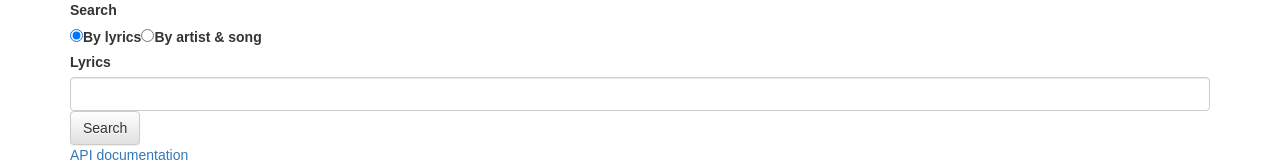
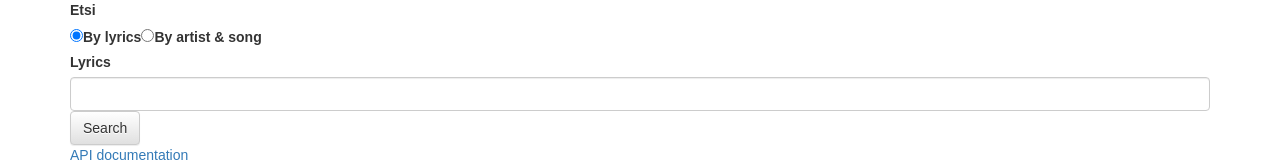
Before and after one commit to Klyyssi/tie23600, a React (Create React App) app in the folder spotchart-frontend/: page / in a window 1280 px wide. Shown: the top 162 px of the page. Built offline with nearby package versions, Linux system fonts and the light colour scheme.

Commit message:
Automatic deployment test

```diff
--- a/spotchart-frontend/src/App.js
+++ b/spotchart-frontend/src/App.js
@@ -103,7 +103,7 @@ class SearchBar extends Component {
 
     return (
       <div className="form-group">
-        <label>Search</label><br />
+        <label>Etsi</label><br />
         <input id="lyrics-rad" type="radio" checked={this.state.searchByLyrics} onChange={this.handleLyricsChange} />
         <label htmlFor="lyrics-rad">By lyrics</label>
         <input id="artist-rad" type="radio" checked={!this.state.searchByLyrics} onChange={this.handleArtistChange} />
```
